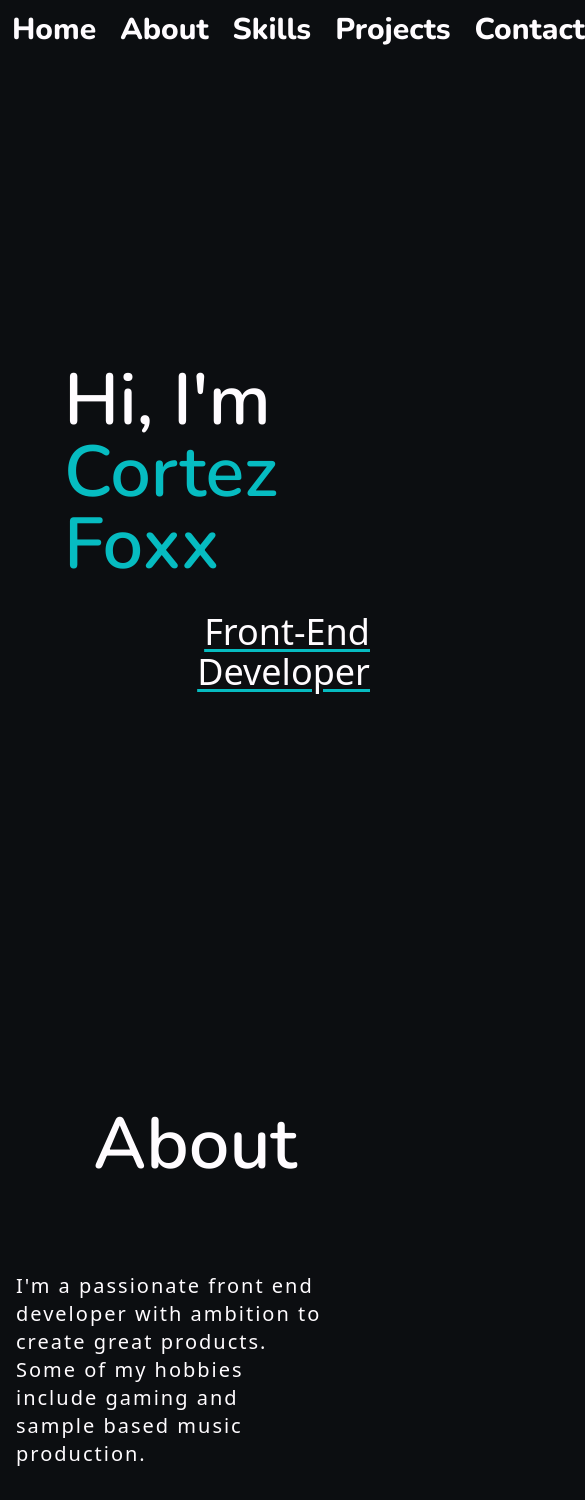
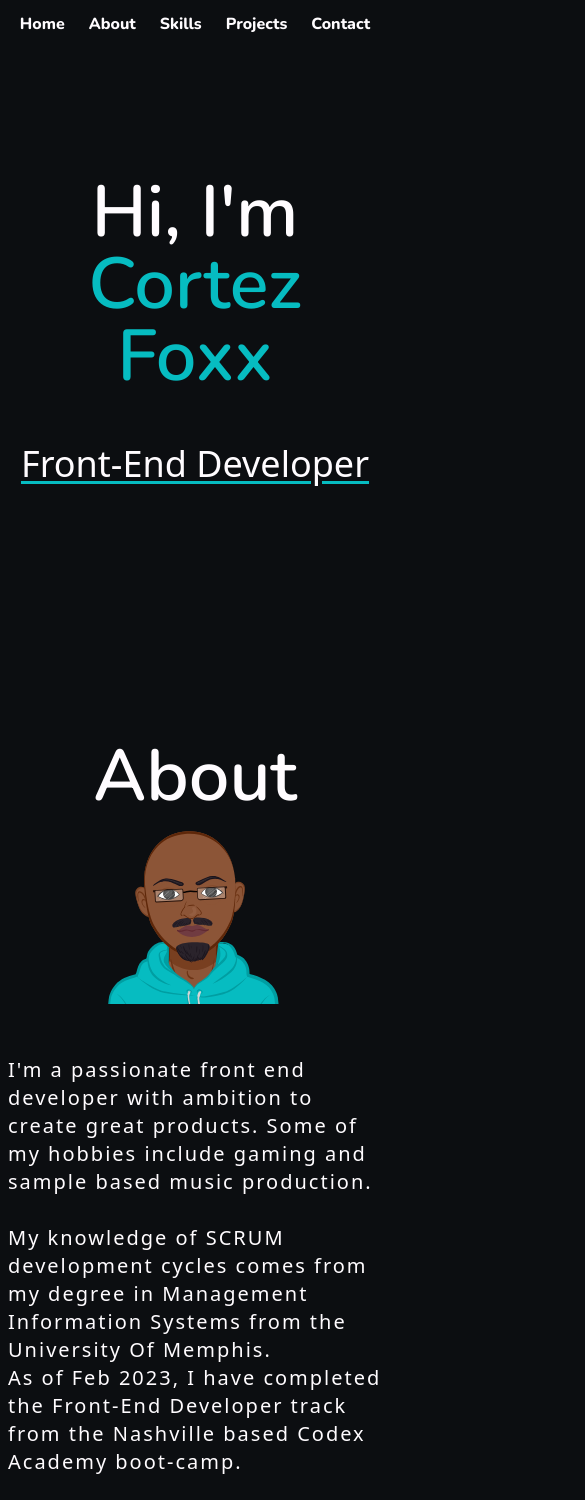
Before and after one commit to cfx78/cfx789, a React (Vite) app: page / in a window 390 px wide. Shown: the top 1500 px of the page, 585 px wide, since content can reach past the window. Built offline with nearby package versions, Linux system fonts and the light colour scheme; a web font is replaced by a local one.

Commit message:
Fixing mobile layout

```diff
--- a/src/components/Navbar/Navbar.jsx
+++ b/src/components/Navbar/Navbar.jsx
@@ -4,7 +4,7 @@ const Navbar = () => {
     return (
         <header className="sticky top-0 z-50 w-full h-1/6 ">
             <nav className="flex flex-row justify-around align-middle p-3  ">
-                <div className="links flex flex-row justify-evenly align-middle gap-6 text-3xl">
+                <div className="links flex flex-row justify-evenly align-middle gap-6 sm:text-3xl">
                     <a
                         className=" hover:tracking-widest hover:underline hover:decoration-[#06bcc1]
                         active:text-[#06bcc1]
--- a/src/components/Navbar/Navbar.scss
+++ b/src/components/Navbar/Navbar.scss
@@ -8,3 +8,9 @@ nav a {
     font-family: 'Nunito', sans-serif;
     font-weight: 800;
 }
+
+@media only screen and (max-width: 600px) {
+    nav {
+        font-size: 1rem;
+    }
+}
--- a/src/index.scss
+++ b/src/index.scss
@@ -33,3 +33,10 @@ form {
     border-radius: 0.35rem;
     padding: 2rem;
 }
+
+@media only screen and (max-width: 600px) {
+    section {
+        padding: 8rem 0.5rem;
+        min-height: 100%;
+    }
+}
--- a/src/pages/About/About.jsx
+++ b/src/pages/About/About.jsx
@@ -9,12 +9,12 @@ const About = () => {
 
     return (
         <section id="About">
-            <div className="about text-xl flex flex-col gap-11 justify-center ">
-                <h1 className="text-7xl text-center">About</h1>
-                <div className="bio flex justify-around items-center mt-12 ">
+            <div className="about text-xl flex flex-col sm:gap-11 justify-center ">
+                <h1 className="text-7xl sm:mt-48 text-center">About</h1>
+                <div className="bio flex sm:justify-around items-center sm:mt-12 ">
                     <p
                         data-aos="fade-right"
-                        className="text-start  max-w-md tracking-widest "
+                        className="text-start  sm:max-w-md tracking-widest "
                     >
                         I'm a passionate front end developer with ambition to
                         create great products. Some of my hobbies include gaming
@@ -30,7 +30,7 @@ const About = () => {
                     <div className="logo">
                         <img
                             data-aos="fade-left"
-                            className="w-72"
+                            className="w-48 sm:w-72"
                             src="../../src/assets/Avatar.svg"
                         />
                     </div>
--- a/src/pages/About/About.scss
+++ b/src/pages/About/About.scss
@@ -0,0 +1,7 @@
+@media only screen and (max-width: 600px) {
+    .bio {
+        display: flex;
+        flex-direction: column-reverse;
+        gap: 3.25rem;
+    }
+}
--- a/src/pages/Contact/Contact.jsx
+++ b/src/pages/Contact/Contact.jsx
@@ -1,3 +1,4 @@
+import './Contact.scss'
 import Aos from 'aos'
 import 'aos/dist/aos.css'
 import { useEffect } from 'react'
@@ -10,20 +11,22 @@ const Contact = () => {
             className="flex flex-col justify-center justify-items-center"
             id="Contact"
         >
-            <h1 className=" text-7xl text-center pb-24 mx-auto">Contact</h1>
-            <h4 className="text-2xl text-center mx-auto mb-8">
+            <h1 className="w-full text-7xl text-center pb-24 mx-auto">
+                Contact
+            </h1>
+            <h4 className="w-full text-2xl text-center mx-auto mb-8">
                 Feel free to drop me a line
                 <br />
                 <p className="text-center text-5xl text-white">&#65516;</p>
             </h4>
             <hr />
-            <div className="mt-12 contact-container flex justify-around w-full">
+            <div className="mt-12 contact-container flex justify-around sm:w-full">
                 <form
                     data-aos="flip-down"
                     className="pb-7 flex flex-col"
                     action=""
                 >
-                    <div className="inputs-container grid grid-cols-2 mt-12">
+                    <div className="inputs-container grid sm:grid-cols-2 mt-12">
                         <div>
                             <div className="name-input grid grid-cols-1 gap-1 ">
                                 <label
--- a/src/pages/Contact/Contact.scss
+++ b/src/pages/Contact/Contact.scss
@@ -0,0 +1,5 @@
+@media only screen and (max-width: 600px) {
+    .message-input {
+        margin-top: 5rem;
+    }
+}
--- a/src/pages/Home/Home.jsx
+++ b/src/pages/Home/Home.jsx
@@ -9,18 +9,18 @@ function Home() {
 
     return (
         <section
-            className="flex justify-start items-center mt-11 home "
+            className="sm:flex justify-start items-center sm:mt-11 home "
             id="Home"
         >
             <div
                 data-aos="fade-right"
-                className="max-w-max mt-1 p-1 ml-11 flex flex-col gap-1 intro"
+                className="sm:max-w-max sm:mt-1 sm:p-1 sm:ml-11 flex flex-col gap-1 intro"
             >
-                <h1 className="text-7xl text-start">
+                <h1 className="text-7xl text-center sm:text-start">
                     Hi, I'm <span className="name">Cortez Foxx</span> <br />
                 </h1>
                 <br />
-                <h2 className="text-4xl text-end underline underline-offset-4 decoration-[#06bcc1]">
+                <h2 className="text-4xl text-center mt-5  sm:text-end underline underline-offset-4 decoration-[#06bcc1]">
                     Front-End Developer
                 </h2>
             </div>
--- /dev/null
+++ b/src/pages/Links/Contact.jsx
@@ -0,0 +1,68 @@
+const Contact = () => {
+    return (
+        <section
+            className="flex flex-col  items-center justify-center"
+            id="Contact"
+        >
+            <h1 className=" text-7xl text-center pb-24">Contact</h1>
+            <div className="contact-container flex justify-around w-full">
+                <form className="flex flex-col" action="">
+                    <h4>Feel free to drop me a line</h4>
+                    <div className="name-input grid grid-cols-1 gap-6 ">
+                        <label
+                            className="block underline underline-offset-2 decoration-[#06bcc1]"
+                            htmlFor="name"
+                        >
+                            Your Name
+                            <br />
+                            <br />
+                            <input
+                                className="form-input text-[#fffcff;] rounded-sm bg-transparent border-b-2 focus:border-b-0 border-0 focus:ring-[#fffcff] focus:ring-2  "
+                                type="text"
+                                name="name"
+                                id="name"
+                            />
+                        </label>
+                    </div>
+                    <div className="email-input grid grid-cols-1 gap-6 mt-24">
+                        <label
+                            className="block underline underline-offset-2 decoration-[#06bcc1]"
+                            htmlFor="email"
+                        >
+                            Your Email
+                            <br />
+                            <br />
+                            <input
+                                className="form-input text-[#fffcff;] rounded-sm bg-transparent border-b-2 focus:border-b-0 border-0 focus:ring-[#fffcff] focus:ring-2  "
+                                type="email"
+                                name="email"
+                                id="email"
+                            />
+                        </label>
+                    </div>
+                    <div className="message-input grid grid-cols-1 gap-6 mt-24">
+                        <label
+                            className="block underline underline-offset-2 decoration-[#06bcc1]"
+                            htmlFor="message"
+                        >
+                            Your Message
+                            <br />
+                            <br />
+                        </label>
+                        <textarea
+                            className="form-input text-[#fffcff;] rounded-sm bg-transparent border-b-2 focus:border-b-0 border-0 focus:ring-[#fffcff] focus:ring-2 w-72"
+                            type="text-area"
+                            name="message"
+                            id="message"
+                        ></textarea>
+                    </div>
+                </form>
+                <div className="links">
+                    <h4>Direct Links</h4>
+                </div>
+            </div>
+        </section>
+    )
+}
+
+export default Contact
--- a/src/pages/Projects/Projects.jsx
+++ b/src/pages/Projects/Projects.jsx
@@ -6,16 +6,16 @@ const Projects = () => {
         Aos.init({ duration: 1500 })
     }, [])
     return (
-        <section className="grid place-items-center" id="Projects">
-            <h1 className="text-7xl text-center mb-9">Projects</h1>
+        <section className="grid place-content-center" id="Projects">
+            <h1 className="text-7xl text-center sm:mb-28">Projects</h1>
             <br />
             <h4
                 data-aos="fade-in"
-                className="text-4xl mb-5 underline underline-offset-2 decoration-[#fffcff]"
+                className="text-4xl mb-20 text-center underline underline-offset-2 decoration-[#fffcff]"
             >
                 Backlog
             </h4>
-            <div className="flex justify-between gap-x-12 items-center">
+            <div className="flex justify-between sm:gap-x-12 items-center">
                 <div
                     className="flex flex-col justify-center items-center"
                     data-aos="fade-right"
@@ -33,7 +33,7 @@ const Projects = () => {
                         Try It Out Here!
                     </a>
                 </div>
-                <p data-aos="fade-left" className="w-96">
+                <p data-aos="fade-left" className=" w-80 sm:w-96 text-sm">
                     An app designed with gamers in mind! Having trouble
                     remembering which game you need to play next? Backlog is
                     here to help!
```
